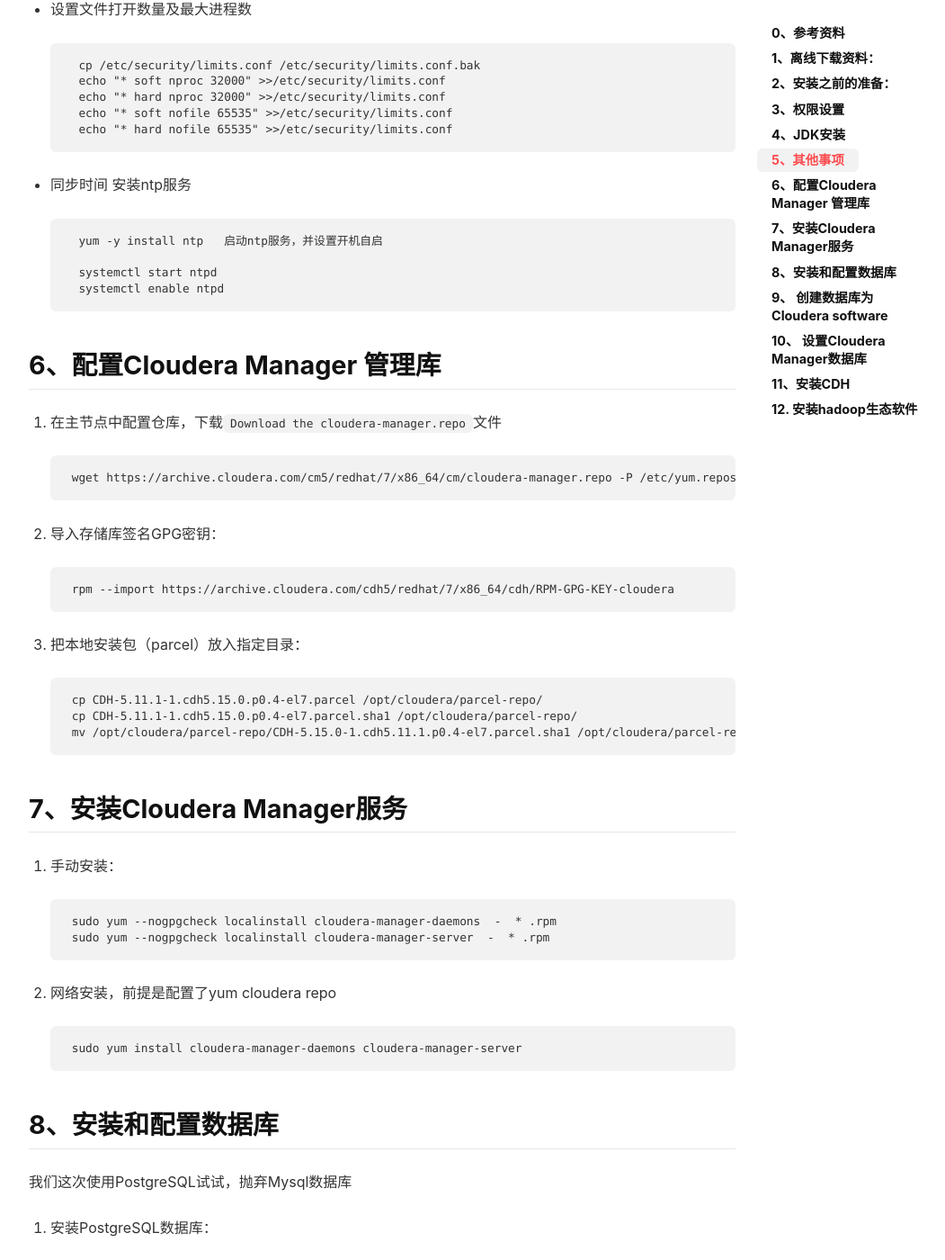
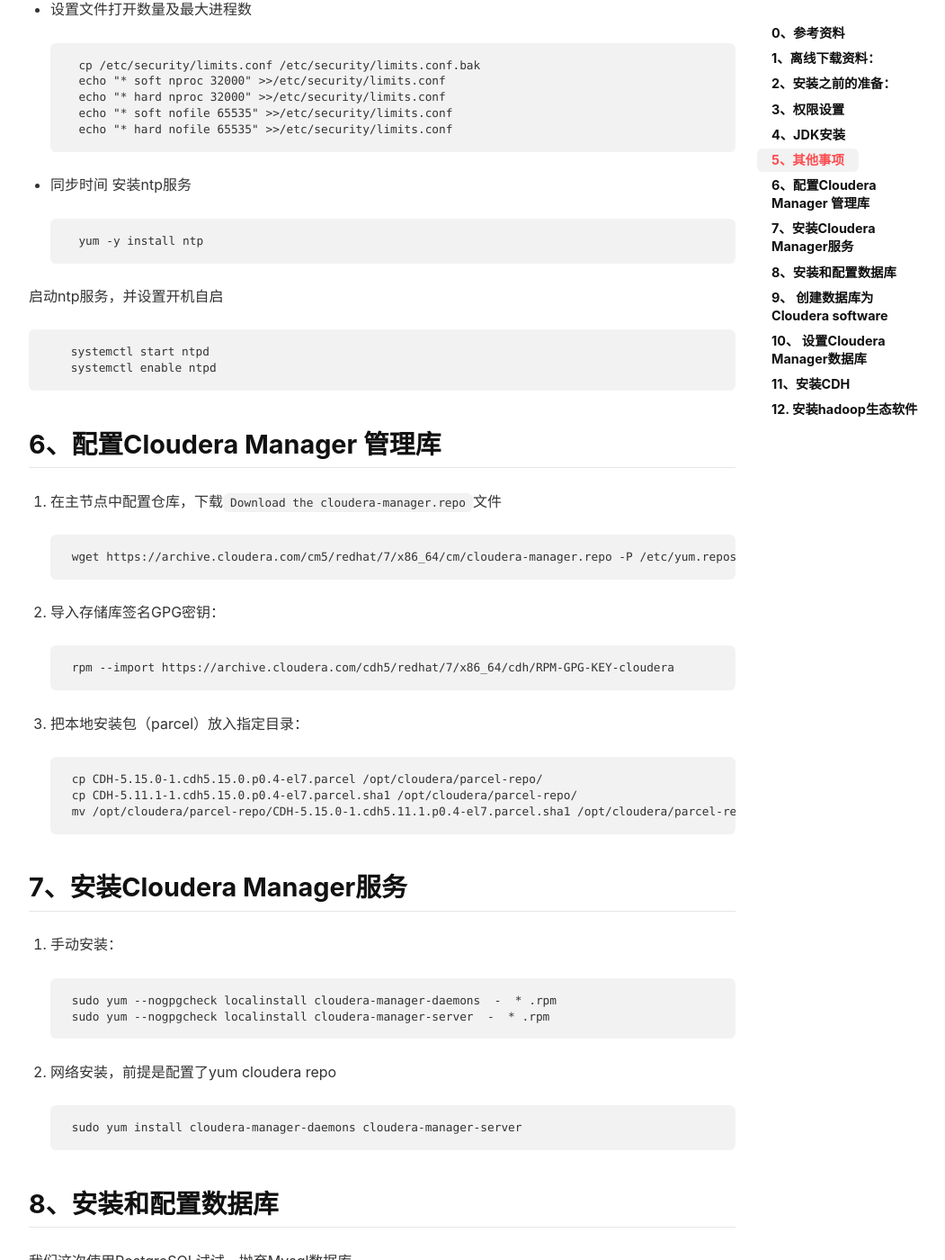
Before and after one commit to Ccccong/Ccccong.github.io, a Jekyll site: the page built from _posts/2018-07-03-Hadoop 集群搭建.md, in a window 1280 px wide and 1400 px high, scrolled down 2815 px. Shown: the whole window at 90% size, without its empty margins (105-1156 px from the left). Built offline with Jekyll 4.4.1, drawn with Linux system fonts in a browser that asks for light colours; nearby versions of some CDN libraries; some of the changed text lies outside the part shown.

Commit message:
Update Hadoop 集群搭建

```diff
--- a/_posts/2018-07-03-Hadoop 集群搭建.md
+++ b/_posts/2018-07-03-Hadoop 集群搭建.md
@@ -88,6 +88,7 @@
 安装ntp服务
 
         yum -y install ntp
+
 启动ntp服务，并设置开机自启
 
         systemctl start ntpd
@@ -104,7 +105,7 @@
 
 3. 把本地安装包（parcel）放入指定目录：
 
-        cp CDH-5.11.1-1.cdh5.15.0.p0.4-el7.parcel /opt/cloudera/parcel-repo/
+        cp CDH-5.15.0-1.cdh5.15.0.p0.4-el7.parcel /opt/cloudera/parcel-repo/
         cp CDH-5.11.1-1.cdh5.15.0.p0.4-el7.parcel.sha1 /opt/cloudera/parcel-repo/
         mv /opt/cloudera/parcel-repo/CDH-5.15.0-1.cdh5.11.1.p0.4-el7.parcel.sha1 /opt/cloudera/parcel-repo/CDH-5.15.0-1.cdh5.11.1.p0.4-el7.parcel.sha
 
```
Also changed, not shown: other parts of _posts/2018-07-03-Hadoop 集群搭建.md (+4 -2 lines).
